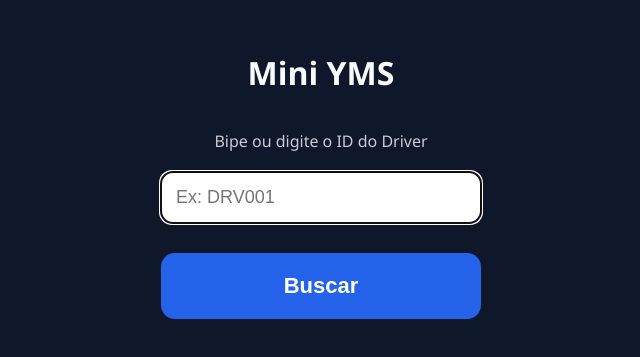
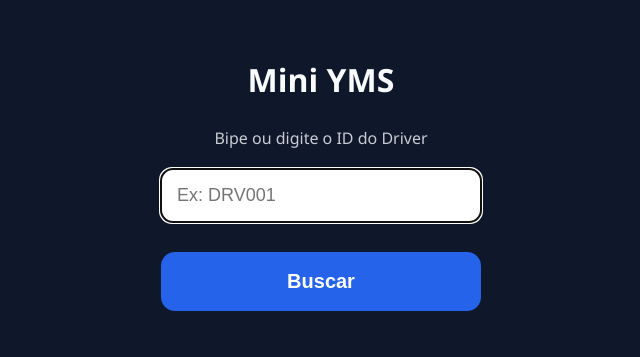
Before and after one commit to Vitao127/mini-yms, a plain HTML site: page index.html in a window 1280 px wide. Shown: the part 221-578 px from the top of the page, without its empty margins (319-959 px from the left). Drawn offline with Linux system fonts and the light colour scheme.

Commit message:
Update style.css

```diff
--- a/style.css
+++ b/style.css
@@ -24,8 +24,14 @@ body {
   display: flex;
 }
 
-h1, h2 {
-  margin-bottom: 20px;
+h1 {
+  font-size: 32px;
+  margin-bottom: 10px;
+}
+
+h2 {
+  white-space: pre-line;
+  margin-bottom: 30px;
 }
 
 p {
@@ -36,7 +42,7 @@ p {
 input {
   width: 100%;
   max-width: 320px;
-  padding: 15px;
+  padding: 16px;
   font-size: 18px;
   border-radius: 12px;
   border: none;
@@ -46,9 +52,9 @@ input {
 button {
   width: 100%;
   max-width: 320px;
-  padding: 20px;
+  padding: 18px;
   margin: 10px 0;
-  font-size: 22px;
+  font-size: 20px;
   font-weight: bold;
   border: none;
   border-radius: 14px;
```
